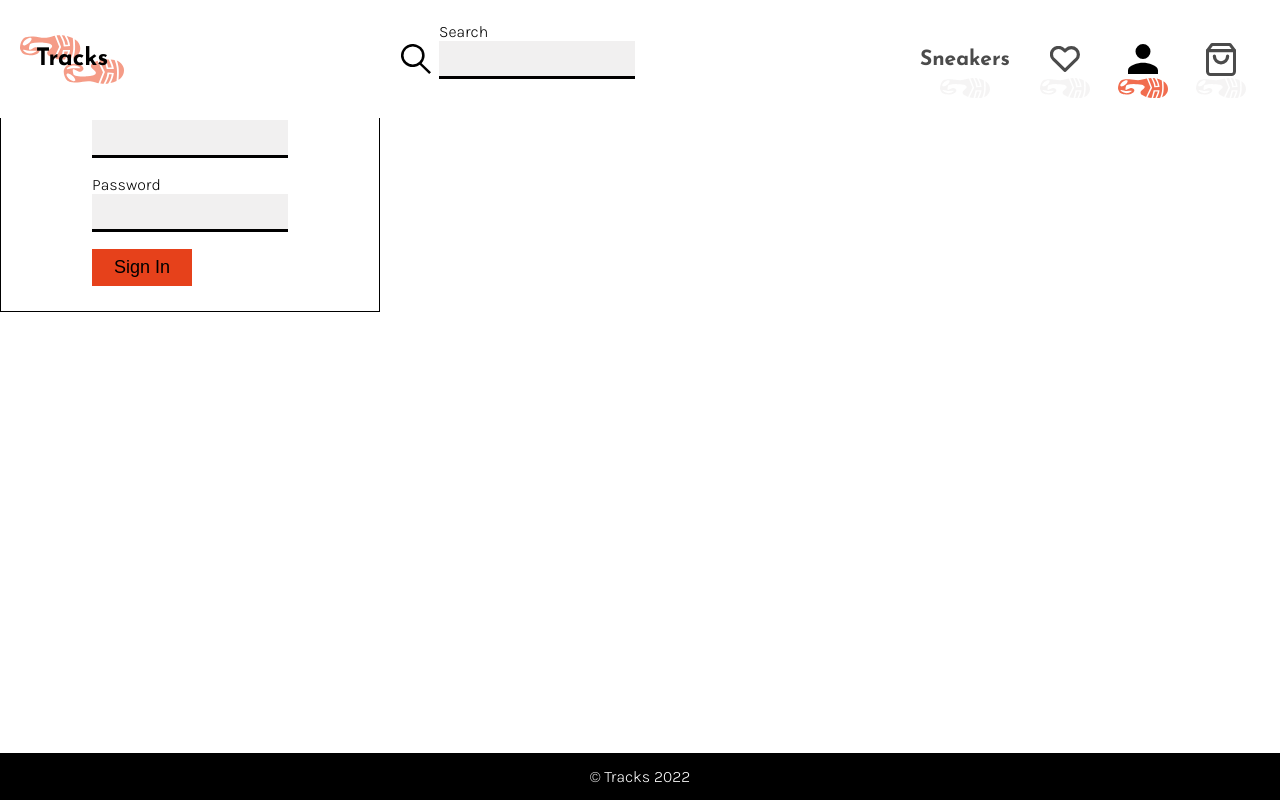
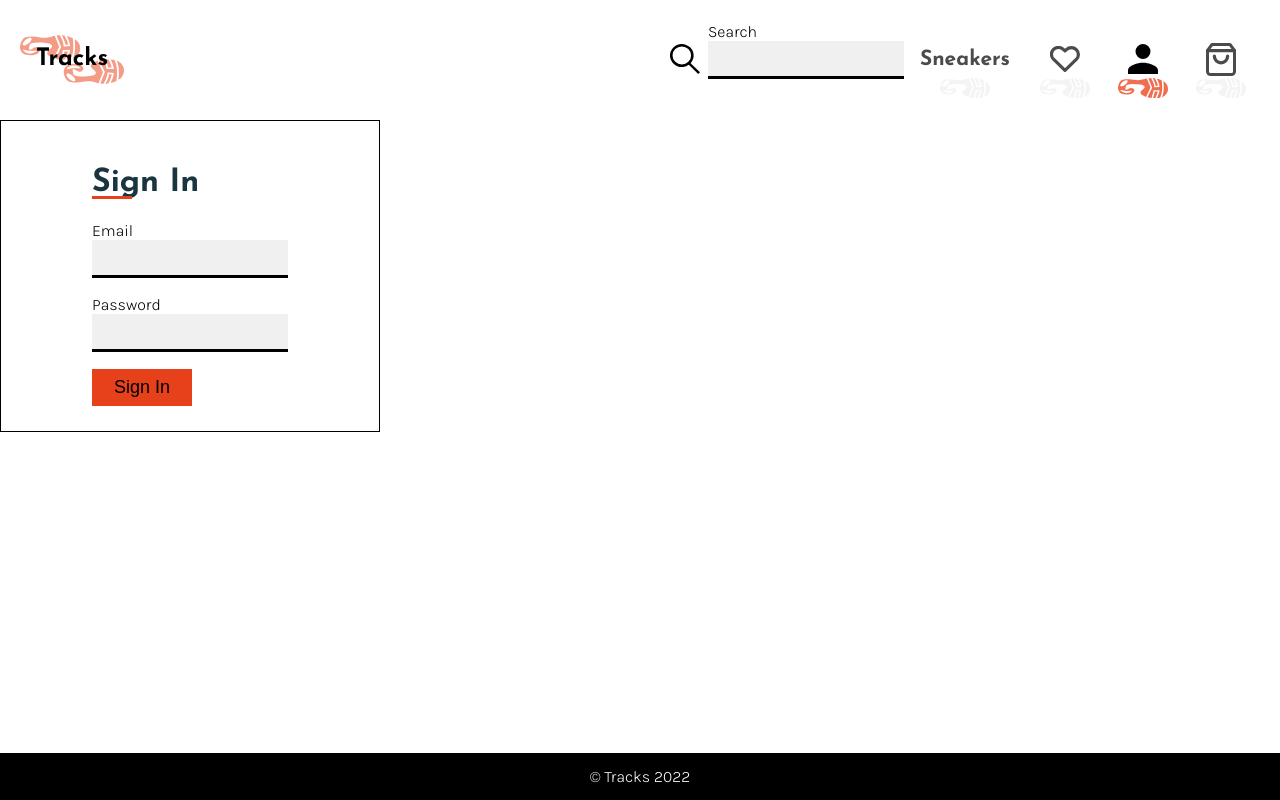
Before and after one commit to Soph-H-P/semester-project-2, a React (Create React App) app: page /login in a window 1280 px wide. Built offline with nearby package versions, Linux system fonts and the light colour scheme.

Commit message:
fixed navigation bar

```diff
--- /dev/null
+++ b/src/components/atoms/PageWrpper.js
@@ -0,0 +1,11 @@
+import styled from 'styled-components';
+
+const PageWrapper = styled.div`
+  margin: 120px 0px 0px 0px;
+
+  @media (max-width: 999px) {
+    margin: 82px 0px 0px 0px;
+  }
+`;
+
+export default PageWrapper;
--- a/src/components/atoms/StyledNavLink.js
+++ b/src/components/atoms/StyledNavLink.js
@@ -10,6 +10,7 @@ const StyledNavLink = styled(NavLink)`
   font-size: 21px;
   display: flex;
   align-items: center;
+  justify-content: center;
   color: ${(props) => props.theme.black};
   background: no-repeat url(${shoePrintSvg}) bottom center / 50px;
   opacity: 0.7;
@@ -20,6 +21,10 @@ const StyledNavLink = styled(NavLink)`
     background: no-repeat url(${shoePrintActiveSvg}) bottom center / 50px;
     opacity: 1;
   }
+
+  @media (max-width: 999px) {
+    margin-top: 20px;
+  }
 `;
 
 export default StyledNavLink;
--- a/src/components/organisms/Navagation.js
+++ b/src/components/organisms/Navagation.js
@@ -5,6 +5,7 @@ import Logo from '../atoms/Logo';
 import Icon from '../atoms/Icon';
 import outlineHeartSvg from '../../assets/icons/outlineHeartSvg.svg';
 import menuSvg from '../../assets/icons/menuSvg.svg';
+import closeSvg from '../../assets/icons/closeSvg.svg';
 import editSvg from '../../assets/icons/editSvg.svg';
 import loginSvg from '../../assets/icons/loginSvg.svg';
 import bagSvg from '../../assets/icons/bagSvg.svg';
@@ -12,55 +13,38 @@ import SearchInput from '../molecules/SearchInput';
 import Button from '../atoms/Button';
 
 const NavContainer = styled.div`
-  padding: ${(props) => (props.windowwidth >= 600 ? '20px' : '10px')};
+  padding: ${(props) => (props.windowwidth >= 999 ? '20px' : '10px')};
   display: flex;
   justify-content: space-between;
-  align-items: center;
+  align-items: ${(props) => (props.windowwidth >= 999 ? 'center' : 'flex-start')};
   position: fixed;
   background: ${(props) => props.theme.white};
   z-index: 100000;
   width: 100%;
+  max-height: 100vh;
+`;
 
-  nav {
+const DesktopNav = styled.nav`
   display: flex;
   width: max-content;
-  }
+`;
+const MobileNav = styled.nav`
+  display: flex;
+  flex-direction: column;
+  position: absolute;
+  background: ${(props) => props.theme.white};
+  right: ${(props) => (props.open ? '0px' : '-1000px')};
+  top: 82px;
+  transition: right 1s ease;
+  z-index: -1;
+  min-width: 100%;
+  align-items: center;
 `;
 
-const Navagation = ({ userRole, signedIn }) => {
-  const [windowWidth, setWindowWidth] = useState(window.innerWidth);
-  const [menuOpen, setMenuOpen] = useState(false);
-
-  const handleResizeWindow = () => {
-    setWindowWidth(window.innerWidth);
-  };
-
-  useEffect(() => {
-    window.addEventListener('resize', handleResizeWindow);
-    return () => window.removeEventListener('resize', handleResizeWindow);
-  }, []);
-
-  const handleOpenMenu = () => {
-    setMenuOpen(!menuOpen);
-  };
-
+const NavBar = ({ userRole }) => {
   return (
-    <NavContainer windowwidth={windowWidth}>
-      <Logo windowwidth={windowWidth} />
-      {windowWidth <= 999 && (
-        <Button handleClick={handleOpenMenu} type="icon">
-          <Icon iconSource={menuSvg} alt="menu" />
-        </Button>
-      )}
-      {windowWidth <= 999 && menuOpen && (
-        <Button handleClick={handleOpenMenu} type="icon">
-          <Icon iconSource={menuSvg} alt="menu" />
-        </Button>
-      )}
-      {windowWidth >= 1000 && (
     <>
     <SearchInput />
-          <nav>
       {userRole === 'Authenticated' && (
         <StyledNavLink
           to="/content-editor"
@@ -97,8 +81,49 @@ const Navagation = ({ userRole, signedIn }) => {
       >
         <Icon iconSource={bagSvg} alt="your bag" />
       </StyledNavLink>
-          </nav>
     </>
+  );
+};
+
+const Navagation = ({ userRole, signedIn }) => {
+  const [windowWidth, setWindowWidth] = useState(window.innerWidth);
+  const [menuOpen, setMenuOpen] = useState(false);
+
+  const handleResizeWindow = () => {
+    setWindowWidth(window.innerWidth);
+  };
+
+  useEffect(() => {
+    window.addEventListener('resize', handleResizeWindow);
+    return () => window.removeEventListener('resize', handleResizeWindow);
+  }, []);
+
+  const handleOpenMenu = () => {
+    setMenuOpen(!menuOpen);
+  };
+
+  return (
+    <NavContainer windowwidth={windowWidth}>
+      <Logo windowwidth={windowWidth} />
+      {windowWidth <= 999 && (
+        <MobileNav open={menuOpen}>
+          <NavBar userRole={userRole} />
+
+        </MobileNav>
+      )}
+      {windowWidth <= 999 && !menuOpen ? (
+        <Button handleClick={handleOpenMenu} type="icon">
+          <Icon iconSource={menuSvg} alt="menu" />
+        </Button>
+      ) : windowWidth <= 999 && menuOpen && (
+        <Button handleClick={handleOpenMenu} type="icon">
+          <Icon iconSource={closeSvg} alt="menu" />
+        </Button>
+      )}
+      {windowWidth >= 1000 && (
+          <DesktopNav>
+            <NavBar userRole={userRole} />
+          </DesktopNav>
       )}
     </NavContainer>
   );
--- a/src/pages/Bag.js
+++ b/src/pages/Bag.js
@@ -1,7 +1,9 @@
 import React from 'react';
 
+import PageWrapper from '../components/atoms/PageWrpper';
+
 const Bag = () => {
-  return <div>bag</div>;
+  return <PageWrapper>bag</PageWrapper>;
 };
 
 export default Bag;
--- a/src/pages/ContentEditor.js
+++ b/src/pages/ContentEditor.js
@@ -1,7 +1,9 @@
 import React from 'react';
 
+import PageWrapper from '../components/atoms/PageWrpper';
+
 const ContentEditor = () => {
-  return <div>ContentEditor</div>;
+  return <PageWrapper>ContentEditor</PageWrapper>;
 };
 
 export default ContentEditor;
--- a/src/pages/Favourites.js
+++ b/src/pages/Favourites.js
@@ -1,7 +1,9 @@
 import React from 'react';
 
+import PageWrapper from '../components/atoms/PageWrpper';
+
 const Favourites = () => {
-  return <div>favourites</div>;
+  return <PageWrapper>favourites</PageWrapper>;
 };
 
 export default Favourites;
--- a/src/pages/Home.js
+++ b/src/pages/Home.js
@@ -8,6 +8,7 @@ import Title from '../components/atoms/Title';
 import SubTitle from '../components/atoms/SubTitle';
 import Button from '../components/atoms/Button';
 import ToggleCheckBox from '../components/atoms/ToggleCheckBox';
+import PageWrapper from '../components/atoms/PageWrpper';
 import TextInput from '../components/atoms/TextInput';
 import NumberInput from '../components/atoms/NumberInput';
 import BagSummaryRow from '../components/molecules/BagSummaryRow';
@@ -41,7 +42,7 @@ const Home = ({ setSignedIn, signedIn, setUserRole, userRole }) => {
   };
 
   return (
-    <div>
+    <PageWrapper>
       <HeroSection backgroundImage={backgroundImage}>
         <HeroText>Start Making Tracks</HeroText>
       </HeroSection>
@@ -71,7 +72,7 @@ const Home = ({ setSignedIn, signedIn, setUserRole, userRole }) => {
       <OrderSummary numberOfItems={9} />
       <SignIn setSignedIn={setSignedIn} signedIn={signedIn} setUserRole={setUserRole} />
       <EditProduct title="Edit Product" userRole={userRole}></EditProduct>
-    </div>
+    </PageWrapper>
   );
 };
 
--- a/src/pages/Login.js
+++ b/src/pages/Login.js
@@ -1,10 +1,14 @@
 import React from 'react';
 
+import PageWrapper from '../components/atoms/PageWrpper';
 import SignIn from '../components/molecules/SignIn';
 
 const Login = ({ setSignedIn, signedIn, setUserRole }) => {
-
-  return <SignIn setSignedIn={setSignedIn} signedIn={signedIn} setUserRole={setUserRole} />;
+  return (
+    <PageWrapper>
+      <SignIn setSignedIn={setSignedIn} signedIn={signedIn} setUserRole={setUserRole} />
+    </PageWrapper>
+  );
 };
 
 export default Login;
--- a/src/pages/Product.js
+++ b/src/pages/Product.js
@@ -1,7 +1,9 @@
 import React from 'react';
 
+import PageWrapper from '../components/atoms/PageWrpper';
+
 const Product = () => {
-  return <div>Product</div>;
+  return <PageWrapper>Product</PageWrapper>;
 };
 
 export default Product;
--- a/src/pages/Products.js
+++ b/src/pages/Products.js
@@ -1,7 +1,9 @@
 import React from 'react';
 
+import PageWrapper from '../components/atoms/PageWrpper';
+
 const Products = () => {
-  return <div>products</div>;
+  return <PageWrapper>products</PageWrapper>;
 };
 
 export default Products;
```
Also changed, not shown: src/assets/icons/closeSvg.svg (added). Lines whose indentation alone changed are shown as unchanged.
